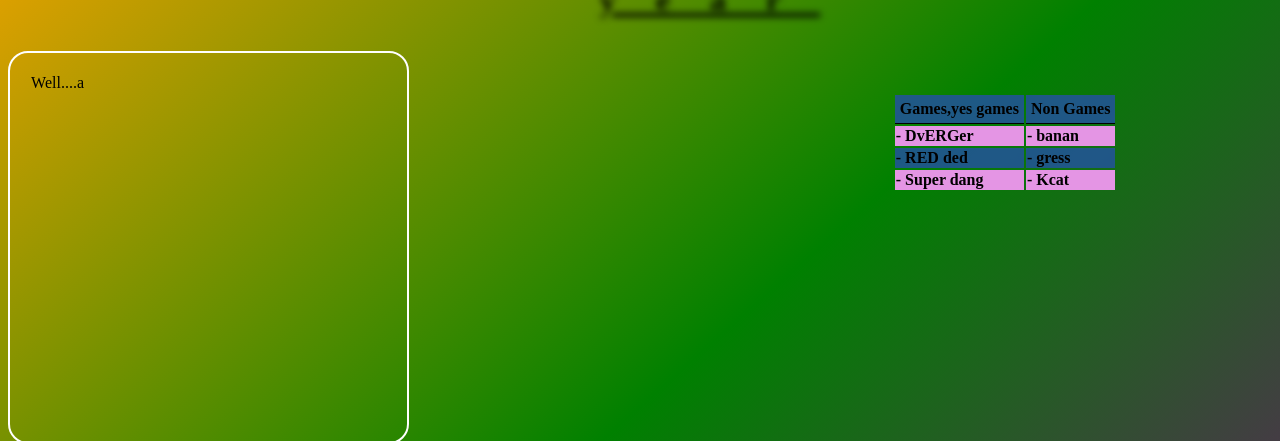
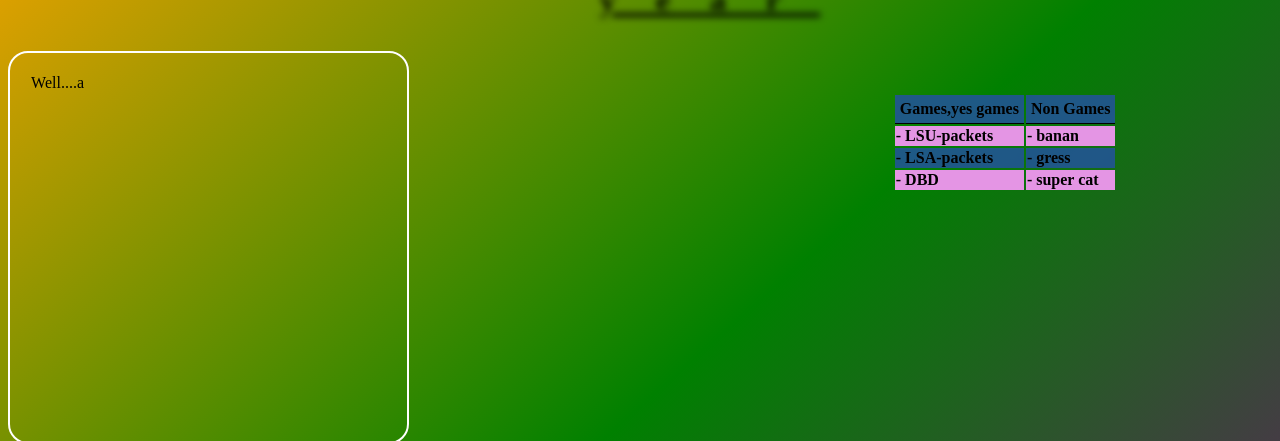
Before and after one commit to Datakriger101/refs_web, a plain HTML site: page index.html in a window 1280 px wide. Shown: the part 161-602 px from the top of the page. Drawn offline with Linux system fonts and the light colour scheme.

Commit message:
Update index.html
extra

```diff
--- a/index.html
+++ b/index.html
@@ -35,16 +35,16 @@
                                 <th>Non Games</th>
                             </tr>
                             <tr>
-                                <th class="l1">DvERGer</th>
+                                <th class="l1">LSU-packets</th>
                                 <th class="l1">banan</th>
                             </tr>
                             <tr>
-                                <th class="l1">RED ded</th>
+                                <th class="l1">LSA-packets</th>
                                 <th class="l1">gress</th>
                             </tr>
                             <tr>
-                                <th class="l1">Super dang</th>
-                                <th class="l1">Kcat</th>
+                                <th class="l1">DBD</th>
+                                <th class="l1">super cat</th>
                             </tr>
                         </tbody>
                     </table>
```
